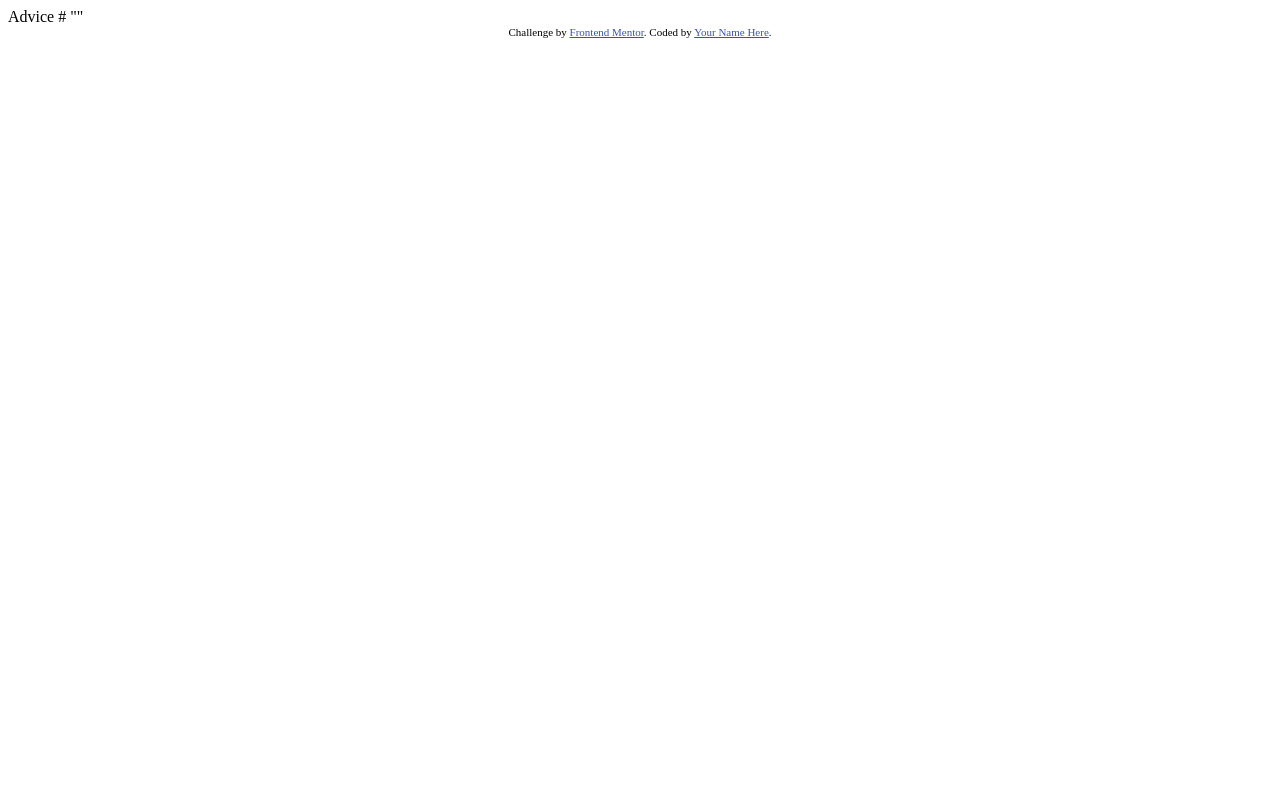
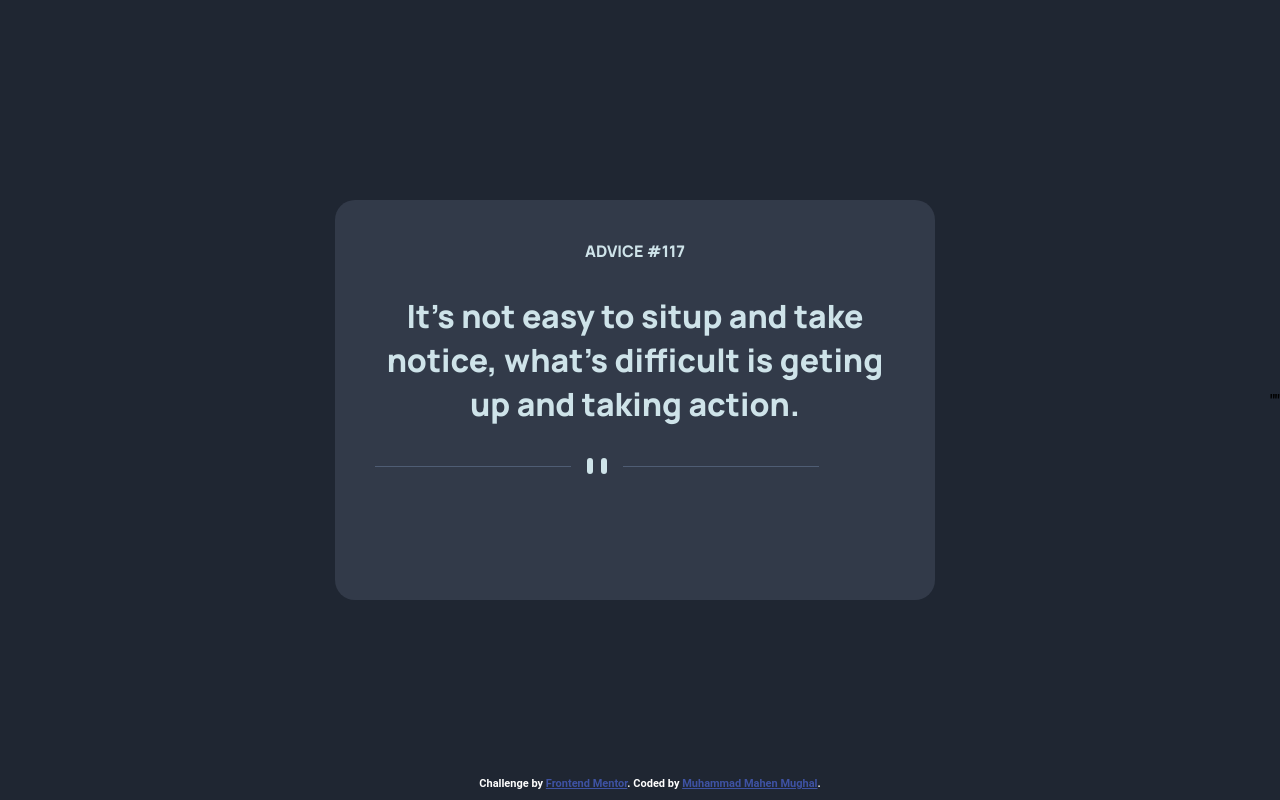
Before and after one commit to mahen2-cmd/advice-generator-app-main, a plain HTML site: page index.html in a window 1280 px wide. Drawn offline with Linux system fonts and the light colour scheme.

Commit message:
Did the basic initial setup. The button is missing though and much styling is needed.

```diff
--- a/index.html
+++ b/index.html
@@ -13,16 +13,43 @@
     .attribution { font-size: 11px; text-align: center; }
     .attribution a { color: hsl(228, 45%, 44%); }
   </style>
+
+  <link rel="stylesheet" href="styles.css">
+
+  <link rel="preconnect" href="https://fonts.googleapis.com">
+  <link rel="preconnect" href="https://fonts.gstatic.com" crossorigin>
+  <link href="https://fonts.googleapis.com/css2?family=Manrope:wght@800&display=swap" rel="stylesheet">
+
+
+
 </head>
 <body>
 
-  Advice #<!-- Advice ID goes here -->
+  <div class="container">
+    <div class="item-container">
+
+      <div style="color: hsl(193, 38%, 86%)">ADVICE #117</div>
+
+      <p style="color: hsl(193, 38%, 86%); font-size: xx-large;">
+        It's not easy to situp and take notice, what's difficult is geting up and taking action.
+      </p>
+
+      <svg width="444" height="16" xmlns="http://www.w3.org/2000/svg"><g fill="none" fill-rule="evenodd"><path fill="#4F5D74" d="M0 8h196v1H0zM248 8h196v1H248z"/><g transform="translate(212)" fill="#CEE3E9"><rect width="6" height="16" rx="3"/><rect x="14" width="6" height="16" rx="3"/></g></g></svg>
+    </div>
+
+  </div>
+
+  <!-- Advice # -->
+  <!-- Advice ID goes here -->
 
   "<!-- Advice text goes here -->"
 
-  <div class="attribution">
-    Challenge by <a href="https://www.frontendmentor.io?ref=challenge" target="_blank">Frontend Mentor</a>.
-    Coded by <a href="#">Your Name Here</a>.
-  </div>
+  <footer>
+
+    <div class="attribution">
+      Challenge by <a href="https://www.frontendmentor.io?ref=challenge" target="_blank">Frontend Mentor</a>.
+      Coded by <a href="#">Muhammad Mahen Mughal</a>.
+    </div>
+  </footer>
 </body>
 </html>
--- /dev/null
+++ b/styles.css
@@ -0,0 +1,52 @@
+body {
+    background-color: hsl(218, 23%, 16%);
+    /* replace with your desired color code */
+
+    margin: 0;
+    padding: 0;
+    display: flex;
+    justify-content: center;
+    align-items: center;
+    height: 100vh;
+
+    font-family: 'Roboto', sans-serif;
+    font-weight: 700;
+}
+
+
+
+.container {
+    width: 600px;
+    height: 400px;
+    background-color: hsl(217, 19%, 24%);
+
+    border-radius: 20px;
+
+    align-items: flex-start;
+    margin: auto;
+
+    display: grid;
+    font-family: 'Manrope', sans-serif;
+}
+
+
+.item-container {
+    display: flex;
+    flex-direction: column;
+    justify-content: flex-start;
+    text-align: center;
+    margin: 40px;
+
+}
+
+
+
+footer {
+    position: absolute;
+    bottom: 0;
+    left: 0;
+    width: 100%;
+    padding: 10px;
+    text-align: center;
+    color: white;
+}
```
